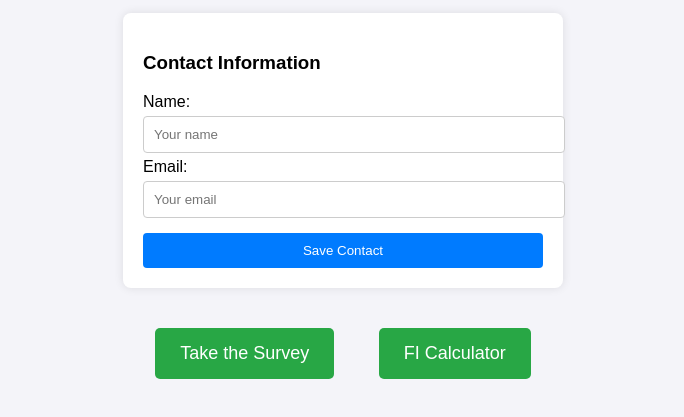
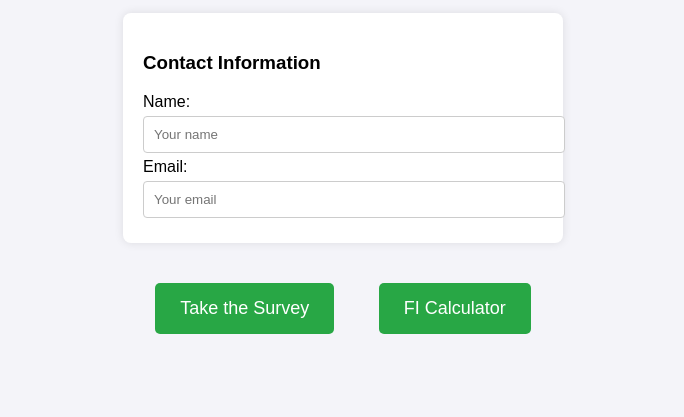
Before and after one commit to trinhthu88/FIRE-workshop---HSP-Consulting, a plain HTML site: page index.html in a window 1280 px wide. Shown: the part 119-536 px from the top of the page, without its empty margins (297-981 px from the left). Drawn offline with Linux system fonts and the light colour scheme.

Commit message:
Update index.html

```diff
--- a/index.html
+++ b/index.html
@@ -43,19 +43,6 @@
       border: 1px solid #ccc;
       border-radius: 4px;
     }
-    .contact-form button {
-      width: 100%;
-      padding: 10px;
-      margin-top: 10px;
-      background-color: #007bff;
-      border: none;
-      color: #fff;
-      border-radius: 4px;
-      cursor: pointer;
-    }
-    .contact-form button:hover {
-      background-color: #0069d9;
-    }
   </style>
 </head>
 <body>
@@ -68,7 +55,6 @@
     <input type="text" id="name" placeholder="Your name">
     <label for="email">Email:</label>
     <input type="text" id="email" placeholder="Your email">
-    <button onclick="saveContact()">Save Contact</button>
   </div>
 
   <div>
@@ -77,25 +63,16 @@
   </div>
 
   <script>
-    function saveContact() {
+    function goToPage(page) {
       const name = document.getElementById('name').value.trim();
       const email = document.getElementById('email').value.trim();
       if(name === "" || email === "") {
-        alert("Please fill in both name and email.");
+        alert("Please fill in both name and email before proceeding.");
         return;
       }
+      // Save contact info so that other pages can use it.
       localStorage.setItem('contactName', name);
       localStorage.setItem('contactEmail', email);
-      alert("Contact info saved!");
-    }
-
-    function goToPage(page) {
-      const name = localStorage.getItem('contactName');
-      const email = localStorage.getItem('contactEmail');
-      if(!name || !email) {
-        alert("Please fill in your contact information first.");
-        return;
-      }
       window.location.href = page;
     }
   </script>
```
